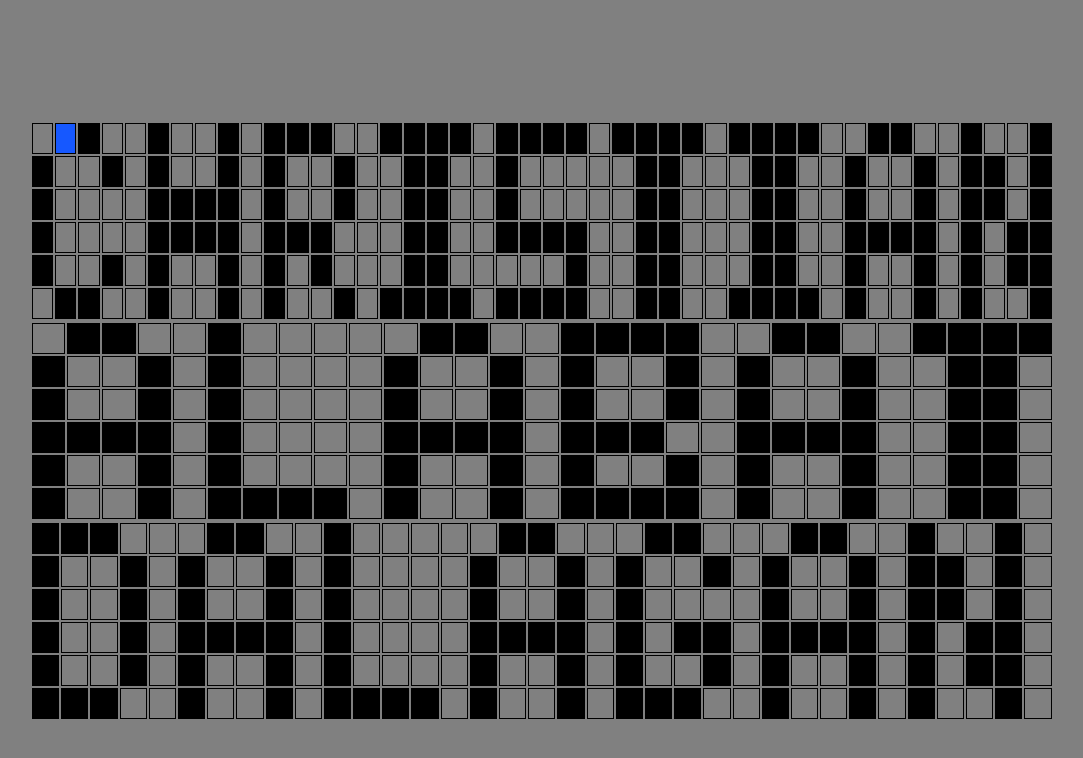
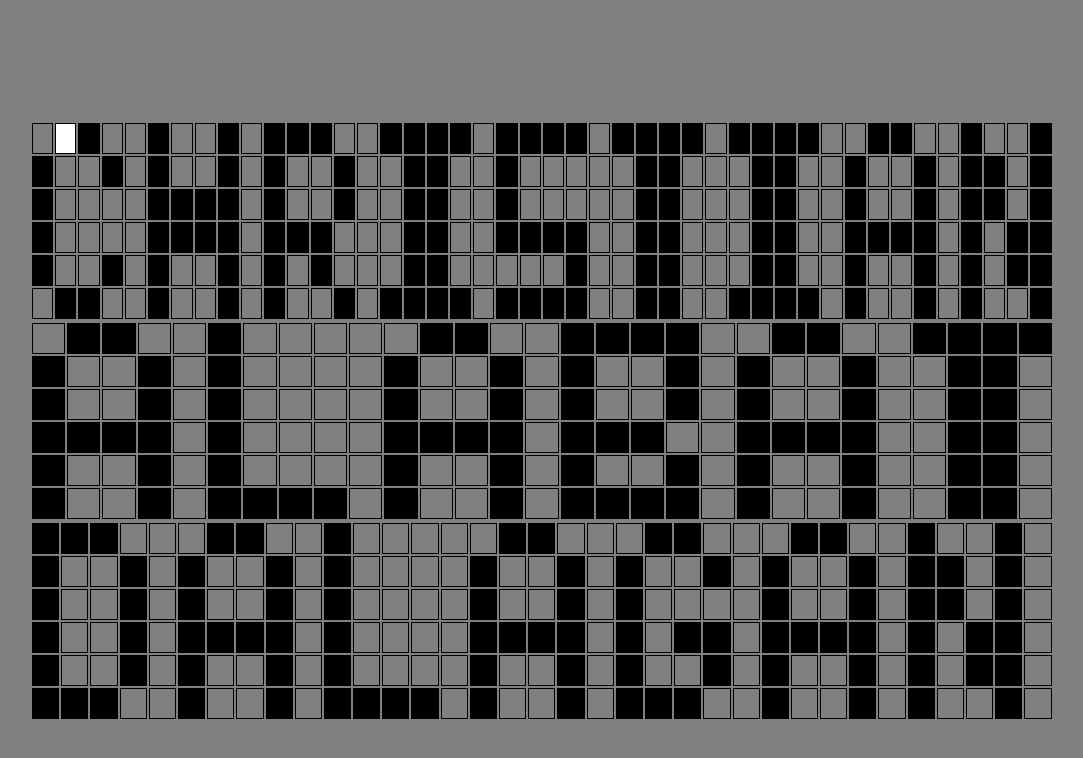
Before and after one commit to chandev0908/christiandalagan, a plain HTML site: page index.html in a window 1280 px wide. In both pictures the pointer is over the element 163 px from the left and 138 px from the top of the page. Shown: the whole page, without its empty margins (98-1181 px from the left). Drawn offline with Linux system fonts and the light colour scheme.

Commit message:
Update style.css

```diff
--- a/style.css
+++ b/style.css
@@ -12,6 +12,6 @@ tr, td {
     border: 0.2px solid black;
 }
 .blocks:hover{
-    background: rgb(22, 88, 255);
+    background: rgb(255,255,255);
     transition: all 0.6s ease-in-out;
 }
```
